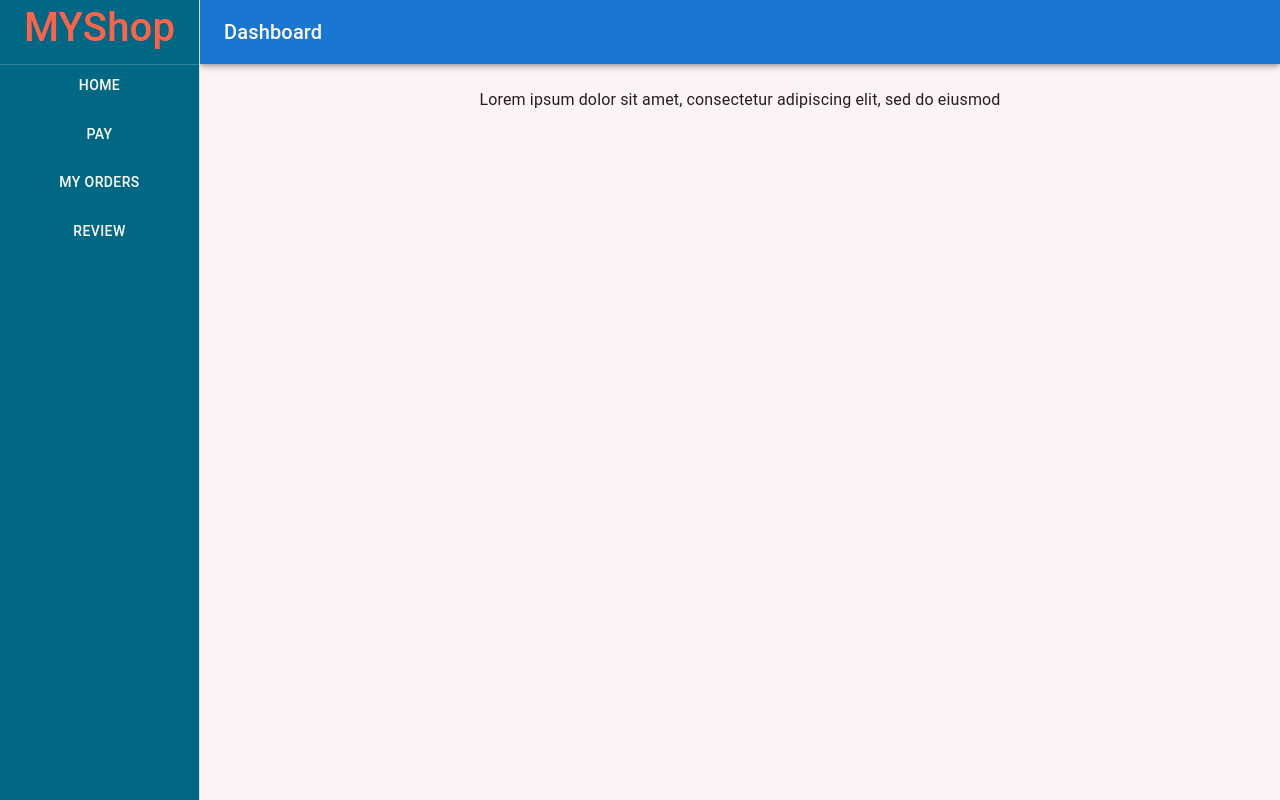
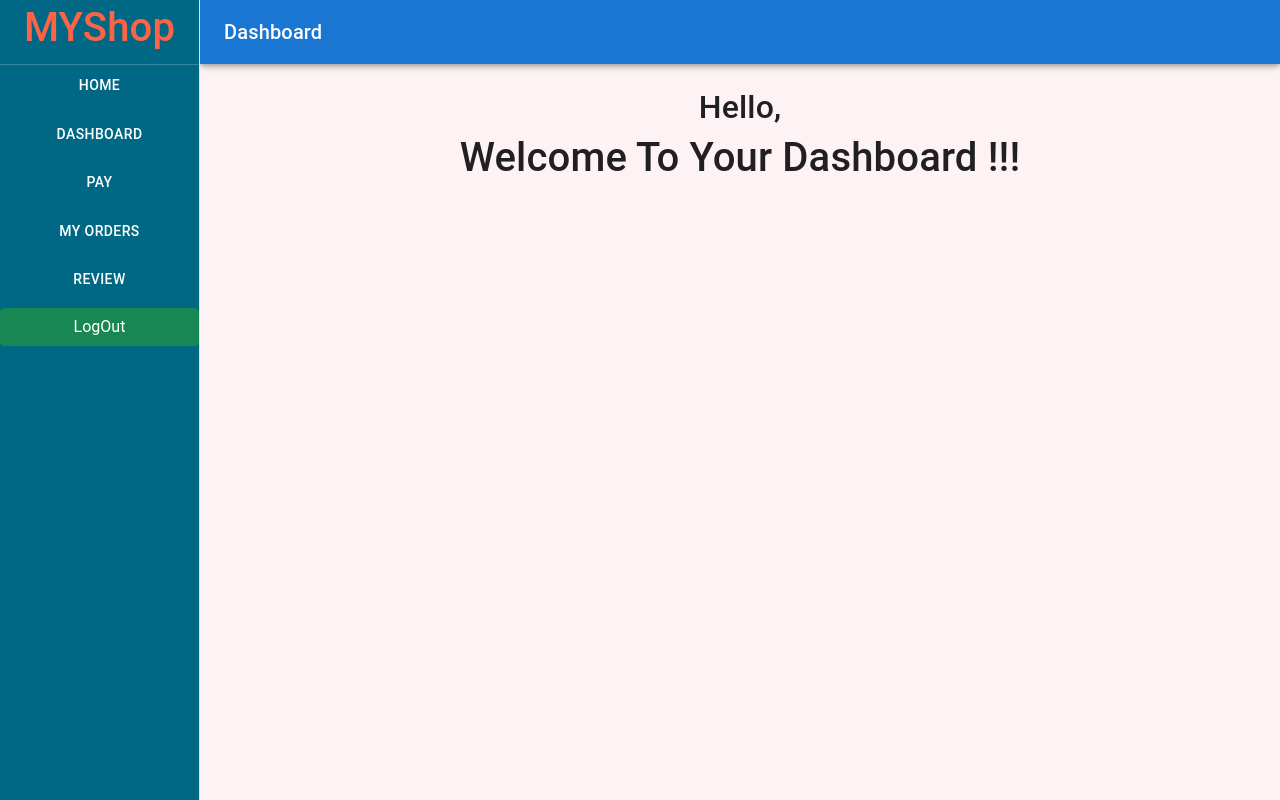
Before and after one commit to Ibrahim75754/niche-website-client, a React (Create React App) app: page /dashboard in a window 1280 px wide. Built offline with nearby package versions, Linux system fonts and the light colour scheme; no server answers.

Commit message:
setup user dashBoard page

```diff
--- a/src/hooks/useFirebase.js
+++ b/src/hooks/useFirebase.js
@@ -26,7 +26,7 @@ const useFirebase = () => {
                 setUser(newUser);
 
                 //store user information into database
-                /* saveUser(name, email, 'POST'); */
+                saveUser(name, email, 'POST');
 
                 updateProfile(auth.currentUser, {
                     displayName: name
@@ -64,7 +64,7 @@ const useFirebase = () => {
             .then((result) => {
                 const user = result.user;
                 //save user data to database
-                /* saveUser(user.displayName, user.email, 'PUT'); */
+                saveUser(user.displayName, user.email, 'PUT');
 
                 const destination = location?.state?.from || '/';
                 history.replace(destination);
@@ -110,7 +110,7 @@ const useFirebase = () => {
             .finally(() => setLoading(false));
     }
 
-    /* const saveUser = (displayName, email, method) => {
+    const saveUser = (displayName, email, method) => {
         const user = { displayName, email };
         fetch('http://localhost:5000/users', {
             method: method,
@@ -121,7 +121,7 @@ const useFirebase = () => {
         })
             .then()
     }
- */
+
 
     return {
         user,
--- a/src/pages/Dashboard/Dashboard.js
+++ b/src/pages/Dashboard/Dashboard.js
@@ -1,4 +1,12 @@
 import * as React from 'react';
+import {
+    BrowserRouter as Router,
+    Switch,
+    Route,
+    Link,
+    useParams,
+    useRouteMatch
+} from "react-router-dom";
 import PropTypes from 'prop-types';
 import AppBar from '@mui/material/AppBar';
 import Box from '@mui/material/Box';
@@ -10,13 +18,20 @@ import MenuIcon from '@mui/icons-material/Menu';
 import Toolbar from '@mui/material/Toolbar';
 import Typography from '@mui/material/Typography';
 import { Button } from '@mui/material';
-import { Link } from 'react-router-dom';
+import DashboradHome from './DashbosrdHome/DashboradHome';
+import Pay from './UserDashboard/Pay/Pay';
+import MyOrders from './UserDashboard/MyOrders/MyOrders';
+import UserReview from './UserDashboard/UserReview/UserReview';
+import useAuth from '../../hooks/useAuth';
 
 const drawerWidth = 200;
 
 function Dashboard(props) {
+    const { logout } = useAuth();
     const { window } = props;
     const [mobileOpen, setMobileOpen] = React.useState(false);
+
+    let { path, url } = useRouteMatch();
 
     const handleDrawerToggle = () => {
         setMobileOpen(!mobileOpen);
@@ -30,9 +45,12 @@ function Dashboard(props) {
             <Divider />
 
             <Link to="/home"><Button color="inherit" className="w-100 text-white text-decoration-none py-2 mb-2">Home</Button></Link>
-            <Link to="/home"><Button color="inherit" className="w-100 text-white text-decoration-none py-2 mb-2">Pay</Button></Link>
-            <Link to="/home"><Button color="inherit" className="w-100 text-white text-decoration-none py-2 mb-2">My Orders</Button></Link>
-            <Link to="/home"><Button color="inherit" className="w-100 text-white text-decoration-none py-2 mb-2">Review</Button></Link>
+            <Link to={`${url}`}><Button color="inherit" className="w-100 text-white text-decoration-none py-2 mb-2">Dashboard</Button></Link>
+            <Link to={`${url}/pay`}><Button color="inherit" className="w-100 text-white text-decoration-none py-2 mb-2">Pay</Button></Link>
+            <Link to={`${url}/myOrders`}><Button color="inherit" className="w-100 text-white text-decoration-none py-2 mb-2">My Orders</Button></Link>
+            <Link to={`${url}/userReview`}><Button color="inherit" className="w-100 text-white text-decoration-none py-2 mb-2">Review</Button></Link>
+            <Link to="/home"><button onClick={logout} className="btn btn-success w-100">LogOut</button></Link>
+
 
             {/* <Link to={`${url}`}><Button color="inherit">Dashboard</Button></Link>
             {admin && <Box>
@@ -106,10 +124,20 @@ function Dashboard(props) {
                 sx={{ flexGrow: 1, p: 3, width: { sm: `calc(100% - ${drawerWidth}px)` } }}
             >
                 <Toolbar />
-                <Typography paragraph>
-                    Lorem ipsum dolor sit amet, consectetur adipiscing elit, sed do eiusmod
-
-                </Typography>
+                <Switch>
+                    <Route exact path={path}>
+                        <DashboradHome></DashboradHome>
+                    </Route>
+                    <Route path={`${path}/pay`}>
+                        <Pay></Pay>
+                    </Route>
+                    <Route path={`${path}/myOrders`}>
+                        <MyOrders></MyOrders>
+                    </Route>
+                    <Route path={`${path}/userReview`}>
+                        <UserReview></UserReview>
+                    </Route>
+                </Switch>
 
             </Box>
         </Box>
--- /dev/null
+++ b/src/pages/Dashboard/DashbosrdHome/DashboradHome.js
@@ -0,0 +1,16 @@
+import React from 'react';
+import useAuth from '../../../hooks/useAuth';
+
+const DashboradHome = () => {
+    const { user } = useAuth();
+    return (
+        <div>
+            <div>
+                <h2>Hello, <span className="text-success"> {user.displayName}</span></h2>
+                <h1>Welcome To Your Dashboard !!!</h1>
+            </div>
+        </div>
+    );
+};
+
+export default DashboradHome;
--- /dev/null
+++ b/src/pages/Dashboard/UserDashboard/MyOrders/MyOrders.js
@@ -0,0 +1,11 @@
+import React from 'react';
+
+const MyOrders = () => {
+    return (
+        <div>
+            <h1>My Orders</h1>
+        </div>
+    );
+};
+
+export default MyOrders;
--- /dev/null
+++ b/src/pages/Dashboard/UserDashboard/Pay/Pay.js
@@ -0,0 +1,11 @@
+import React from 'react';
+
+const Pay = () => {
+    return (
+        <div>
+            <h1>Payment System Coming Soon!!!</h1>
+        </div>
+    );
+};
+
+export default Pay;
--- /dev/null
+++ b/src/pages/Dashboard/UserDashboard/UserReview/UserReview.js
@@ -0,0 +1,11 @@
+import React from 'react';
+
+const UserReview = () => {
+    return (
+        <div>
+            <h1>Review Us</h1>
+        </div>
+    );
+};
+
+export default UserReview;
--- a/src/pages/Shared/Header/Header.js
+++ b/src/pages/Shared/Header/Header.js
@@ -4,7 +4,6 @@ import useAuth from '../../../hooks/useAuth';
 
 const Header = () => {
     const { user, logout } = useAuth();
-    console.log(user)
 
     const activeStyle = {
         color: "#FDF3F4",
```
